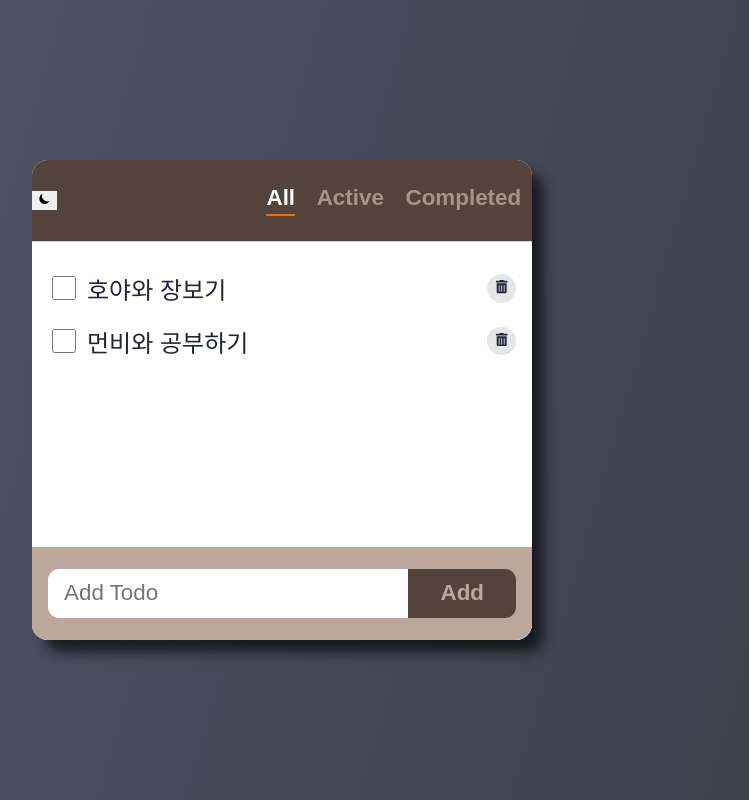
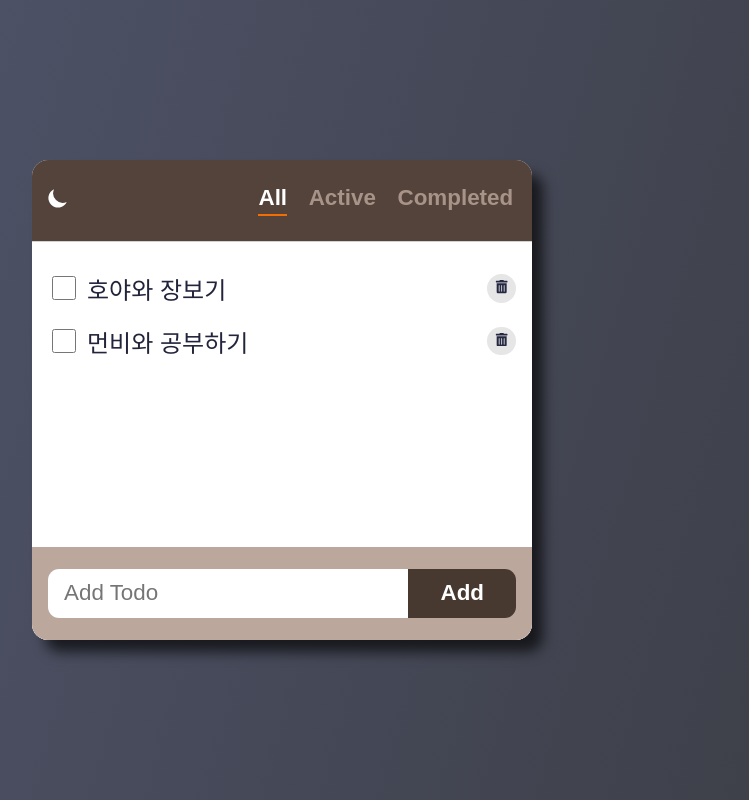
Before and after one commit to eunbi-kang/todo, a React (Create React App) app: page / in a window 1280 px wide. Shown: the whole page, without its empty margins (358-1107 px from the left). Built offline with nearby package versions, Linux system fonts and the light colour scheme.

Commit message:
다크모드 스타일링(구현)

```diff
--- a/src/components/AddTodo/AddTodo.module.css
+++ b/src/components/AddTodo/AddTodo.module.css
@@ -2,7 +2,7 @@
     width: 100%;
     display: flex;
     padding: 1.4rem 1rem;
-    background-color: #BCA79C;
+    background-color: var(--color-beige);
 }
 
 .input {
@@ -19,8 +19,8 @@
 }
 
 .button {
-    background-color: var(--color-brown);
-    color: var(--color-beige);
+    background-color: var(--color-dark-brown);
+    color: white;
     font-weight: bold;
     font-size: 1.4rem;
     padding: 0 2rem;
--- a/src/components/Header/Header.jsx
+++ b/src/components/Header/Header.jsx
@@ -8,10 +8,12 @@ export default function Header({ filters, filter, onFilterChange }) {
 
   return (
     <header className={styles.header}>
-      <button onClick={toggleDarkMode}>
+      <span className={styles.icon}>
+      <button className={styles.button} onClick={toggleDarkMode}>
         {!darkMode && <HiMoon />}
         {darkMode && <HiSun />}
       </button>
+      </span>
       <ul className={styles.filters}>
         {/* filters의 요소를 빙글빙글 돌면서 각각의 필터를 우리가 원하는 UI요소로 변환시켜준다
          */}
--- a/src/components/Header/Header.module.css
+++ b/src/components/Header/Header.module.css
@@ -1,10 +1,13 @@
 .header {
     display: flex;
     justify-content: space-between;
+    padding: 0 0.5rem;
     align-items: center;
     background-color: var(--color-brown);
     border-bottom: 1px solid var(--color-gray);
 }
+
+
 .filters {
     display: flex;
 }
@@ -14,14 +17,14 @@
     text-transform: capitalize;
     /* 텍스트의 첫 글자 대문자 바꿈, 이 외에도 lowercase, uppercase가 있음 */
     background-color: transparent;
-    color: var(--color-beige);
+    color: #BCA79C;
     opacity: 0.8;
     font-weight: bold;
 }
 .filter:hover,
 .filter.selected {
     opacity: 1;
-    color: var(--color-white);
+    color: white;
 }
 .filter.selected::after {
     content: '';
@@ -29,3 +32,20 @@
     margin-top: 0.2rem;
     border: 1px solid var(--color-accent);
 }
+
+.button {
+    background-color: transparent;
+    color: white;
+    font-size: 1.5rem;
+}
+
+.icon {
+    display: flex;
+    justify-content: center;
+    align-content: center;
+    transition: all 200ms ease-out;
+}
+
+.icon:hover {
+    transform: rotate(15deg) scale(1.2);
+}
--- a/src/index.css
+++ b/src/index.css
@@ -7,11 +7,20 @@
   --color-accent: #f16e03;
   --color-ivory: #FFF7F1;
   --color-brown: #54433A;
+  --color-dark-brown: #483930;
   --color-beige: #BCA79C;
   --color-accent-green: #007C62;
   --color-green: #00B494;
 }
+html.dark {
+  --color-dark-brown: #007C62;
+  --color-brown: #1a1c35;
+  --color-beige: #1a1c35;
+  --color-white: #22243b;
+  --color-gray: #4e4e4e;
+  --color-text:#fdfffd;
 
+}
 body {
   margin: 0;
   font-family: -apple-system, BlinkMacSystemFont, 'Segoe UI', 'Roboto', 'Oxygen',
@@ -25,13 +34,15 @@ body {
   justify-content: center;
   align-items: center;
   font-size: 1.2rem;
-  accent-color: var(--color-accent);
+  accent-color: var(--color-accent-green);
   background: rgb(81, 87, 111);
   background: linear-gradient(106deg,
       rgba(81, 87, 111, 1) 0%,
       rgba(60, 61, 69, 1) 100%);
+}
 
-}
+
+
 * {
   box-sizing: border-box; /* padding, margin 요소들이 합해진 요소가 박스 사이즈가 되도록 */
 }
```
